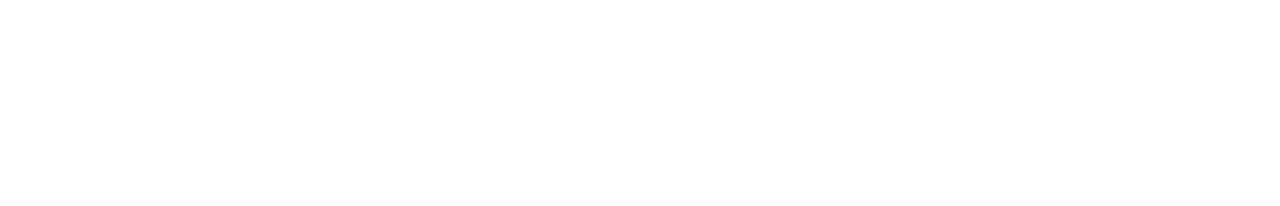
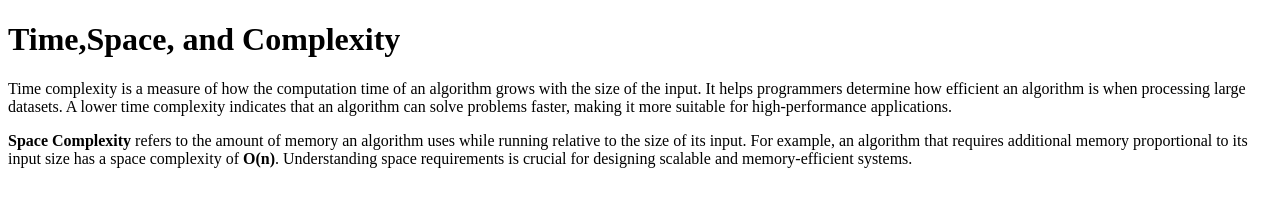
Before and after one commit to acciojob/time-and-space-complexity-soniyafaroda, a website: page main.html in a window 1280 px wide. Drawn offline with Linux system fonts and the light colour scheme.

Commit message:
created a submission

```diff
--- a/main.html
+++ b/main.html
@@ -7,6 +7,25 @@
 </head>
 
 <body>
+	<h1>Time,Space, and Complexity</h1>
+	<p>
+      Time complexity is a measure of how the computation time of an algorithm grows with the size of the input.
+      It helps programmers determine how efficient an algorithm is when processing large datasets.
+      A lower time complexity indicates that an algorithm can solve problems faster, making it more suitable for high-performance applications.
+    </p>
+	<p>
+      <b>Space Complexity</b> refers to the amount of memory an algorithm uses while running relative to the size of its input.
+      For example, an algorithm that requires additional memory proportional to its input size has a space complexity of <strong>O(n)</strong>.
+      Understanding space requirements is crucial for designing scalable and memory-efficient systems.
+    </p>
+
+
+
+
+
+
+
+
 	<!-- the entire body must be written by student -->
     <script type="text/javascript" src="./script.js">
 </script>
```
